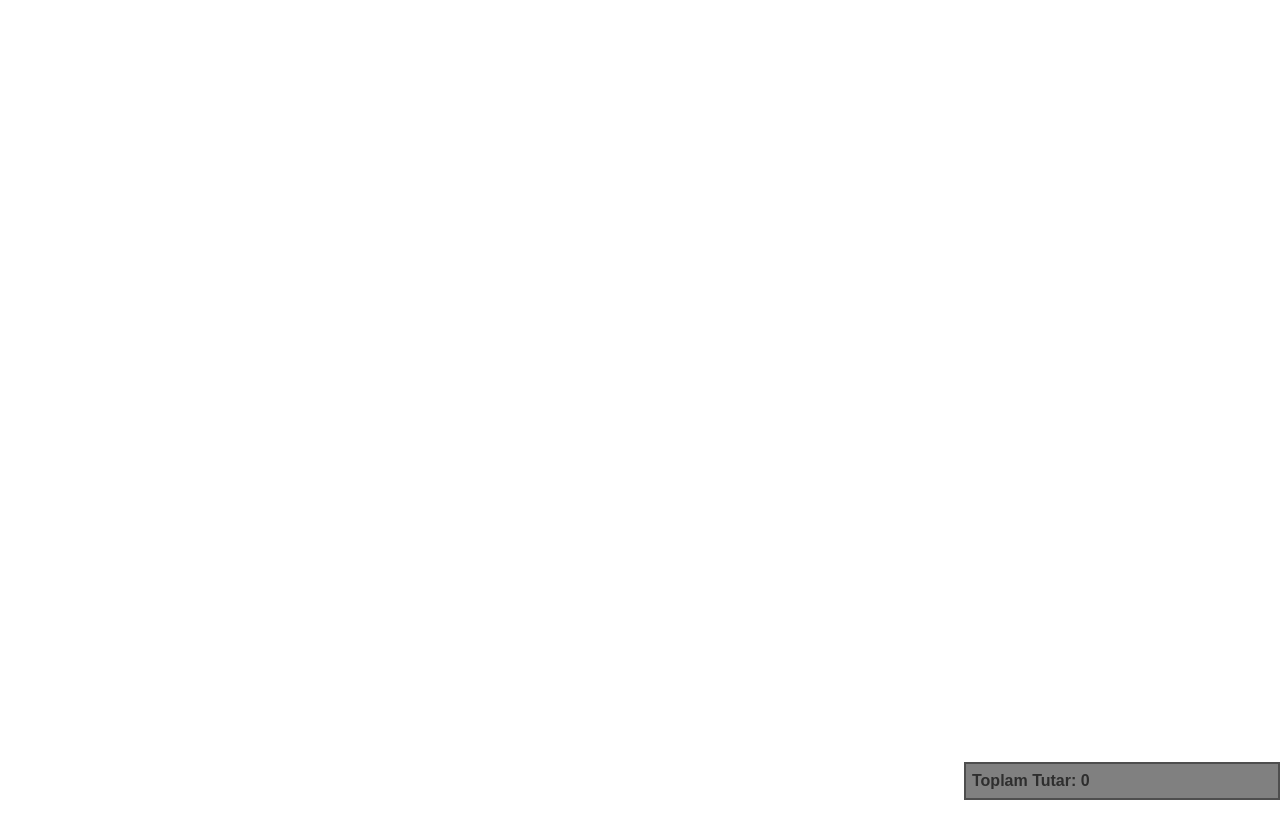
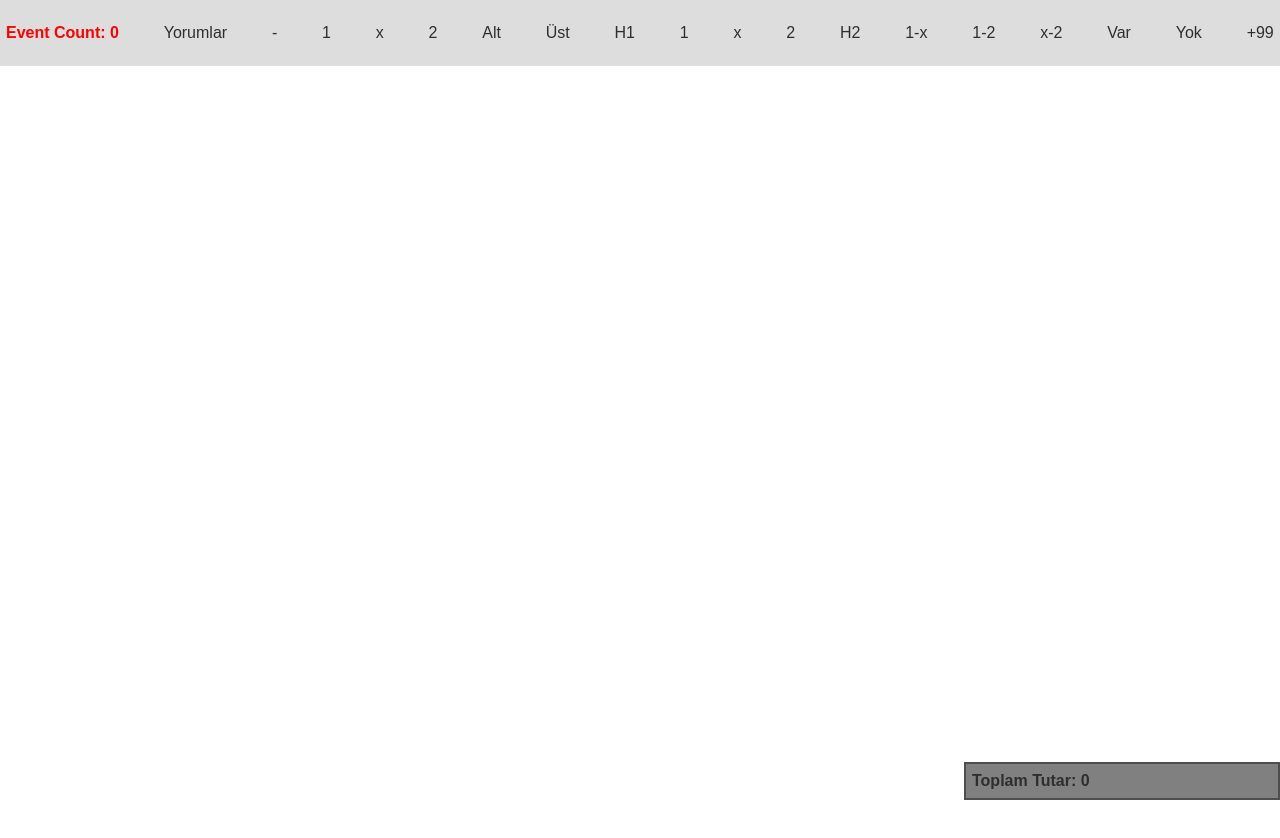
Before and after one commit to BurakCaglayan/big-list-app-with-react-context, a React (Create React App) app: page / in a window 1280 px wide. Shown: the top 838 px of the page. Before the commit the page ends 800 px from the top, so only its background shows below. Built offline with nearby package versions, Linux system fonts and the light colour scheme.

Commit message:
Add EventListHeader component

```diff
--- a/src/components/eventList/EventList.js
+++ b/src/components/eventList/EventList.js
@@ -5,6 +5,7 @@ import AutoSizer from 'react-virtualized-auto-sizer';
 import { getEventTotalCount, getTableHeaders } from '../../utils/common';
 import { EventContext, EventBasketContext } from '../../contexts';
 import EventListItem from './eventListItem/EventListItem';
+import EventListHeader from './eventListHeader/EventListHeader';
 
 export const useWindowResize = () => {
   const [size, setSize] = React.useState([0, 0]);
@@ -62,6 +63,8 @@ const EventList = () => {
   const [windowWidth] = useWindowResize();
 
   return (
+    <>
+      <EventListHeader eventTotalCount={eventTotalCount} headers={headers} />
       <AutoSizer>
         {({ height, width }) => (
           <List
@@ -90,6 +93,7 @@ const EventList = () => {
           </List>
         )}
       </AutoSizer>
+    </>
   );
 };
 
--- /dev/null
+++ b/src/components/eventList/eventListHeader/EventListHeader.js
@@ -0,0 +1,12 @@
+import EventListCommonRow from '../eventListCommonRow/EventListCommonRow';
+
+const EventListHeader = ({ eventTotalCount, headers }) => {
+  return (
+    <div className="list-header">
+      <div className="color-danger event-list__row__cell">{`Event Count: ${eventTotalCount}`}</div>
+      <EventListCommonRow uniqKey="header-row" headers={headers} />
+    </div>
+  );
+};
+
+export default EventListHeader;
--- a/src/index.css
+++ b/src/index.css
@@ -1,8 +1,3 @@
-* {
-  padding:0;
-  margin:0;
-}
-
 body {
   margin: 0;
   font-family: 'Hind', sans-serif;
--- a/src/styles/main.scss
+++ b/src/styles/main.scss
@@ -48,6 +48,17 @@ $color-yellow: #F1C102;
   @extend .event-list__row__cell;
 }
 
+.list-header {
+  background-color: rgb(221, 221, 221);
+  display: flex;
+  flex-direction: row;
+  justify-content: space-between;
+  position: sticky;
+  .event-list__row__cell {
+      padding: 24px 6px;
+    }
+}
+
 
 @media only screen and (max-width: 600px) {
   .event-list {
```
Lines whose indentation alone changed are shown as unchanged.
